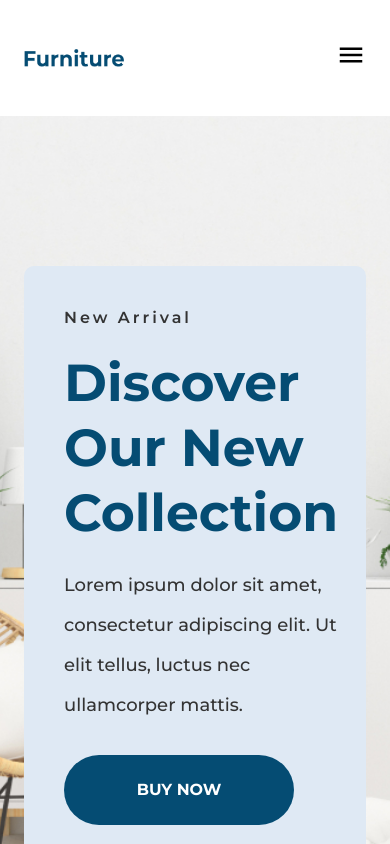
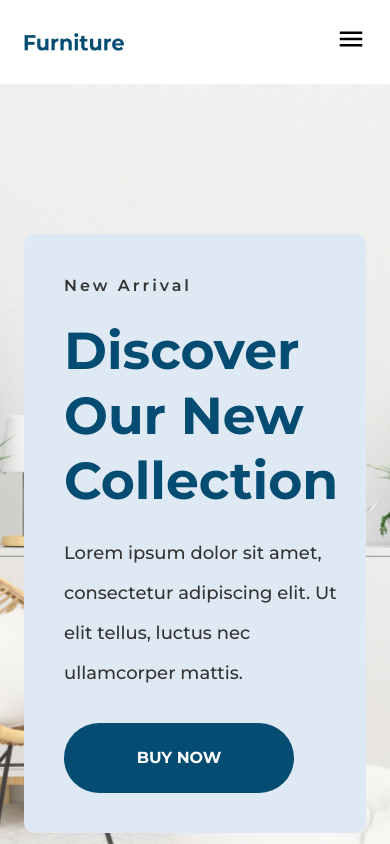
Before and after one commit to AlfazUlIslam/furniture, a React (Vite) app: page / in a window 390 px wide. Shown: the top 844 px of the page. Built offline with nearby package versions, Linux system fonts and the light colour scheme; the HTML template or start-up script is replaced by a standard one.

Commit message:
nav spacing modified

```diff
--- a/src/components/Navbar/Navbar.jsx
+++ b/src/components/Navbar/Navbar.jsx
@@ -15,8 +15,8 @@ const Navbar = () => {
     return (
         // navbar
         <nav>
-            <Container styles={`px-6 py-10 flex justify-between
-            items-center`}>
+            <Container styles={`px-6 py-6 flex justify-between
+            items-center md:py-10`}>
                 {/* logo */}
                 <div>
                     <img
```
